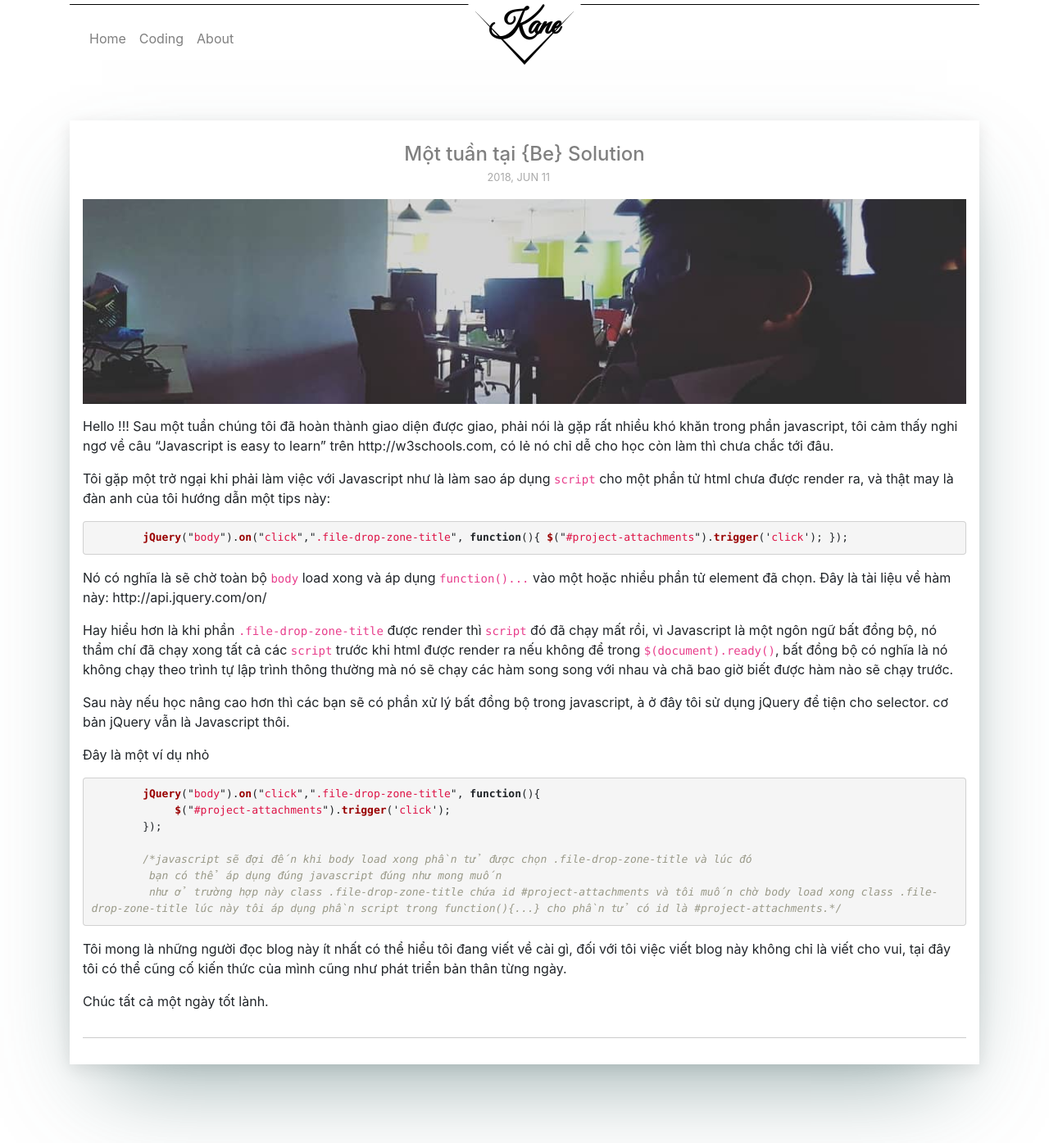
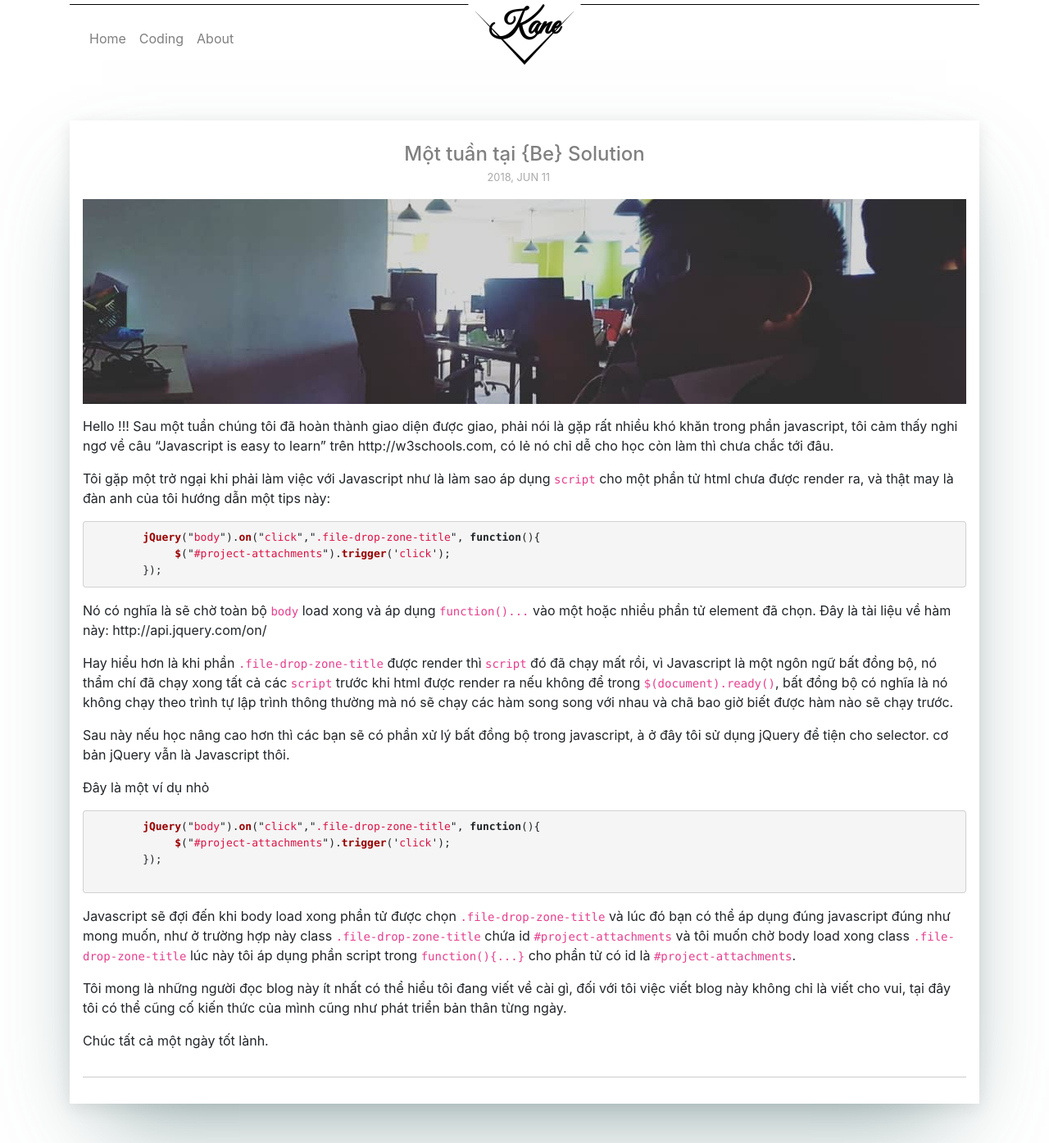
Before and after one commit to thyvo256/kanetu.github.io, a Jekyll site: the page built from _posts/2018-06-11-mot-tuan-tai-be-solution.markdown, in a window 1280 px wide. Shown: the whole page at 82% size. Built offline with Jekyll 4.4.1, drawn with Linux system fonts in a browser that asks for light colours.

```diff
--- a/_posts/2018-06-11-mot-tuan-tai-be-solution.markdown
+++ b/_posts/2018-06-11-mot-tuan-tai-be-solution.markdown
@@ -13,7 +13,9 @@ Sau một tuần chúng tôi đã hoàn thành giao diện được giao, phải
 Tôi gặp một trở ngại khi phải làm việc với Javascript như là làm sao áp dụng `script` cho một phần tử html chưa được render ra, và thật may là đàn anh của tôi hướng dẫn một tips này:
 
 {% highlight javascript %}
-	jQuery("body").on("click",".file-drop-zone-title", function(){ $("#project-attachments").trigger('click'); });
+	jQuery("body").on("click",".file-drop-zone-title", function(){
+	     $("#project-attachments").trigger('click');
+	});
 {% endhighlight %}
 
 Nó có nghĩa là sẽ chờ toàn bộ `body` load xong và áp dụng `function()...` vào một hoặc nhiều phần tử element đã chọn.
@@ -30,10 +32,9 @@ Sau này nếu học nâng cao hơn thì các bạn sẽ có phần xử lý b
 	     $("#project-attachments").trigger('click');
 	});
 
-	/*javascript sẽ đợi đến khi body load xong phần tử được chọn .file-drop-zone-title và lúc đó
-	 bạn có thể áp dụng đúng javascript đúng như mong muốn
-	 như ở trường hợp này class .file-drop-zone-title chứa id #project-attachments và tôi muốn chờ body load xong class .file-drop-zone-title lúc này tôi áp dụng phần script trong function(){...} cho phần tử có id là #project-attachments.*/
 {% endhighlight %}
+
+Javascript sẽ đợi đến khi body load xong phần tử được chọn `.file-drop-zone-title` và lúc đó bạn có thể áp dụng đúng javascript đúng như mong muốn, như ở trường hợp này class `.file-drop-zone-title` chứa id `#project-attachments` và tôi muốn chờ body load xong class `.file-drop-zone-title` lúc này tôi áp dụng phần script trong `function(){...}` cho phần tử có id là `#project-attachments`.
 
 Tôi mong là những người đọc blog này ít nhất có thể hiểu tôi đang viết về cài gì, đối với tôi việc viết blog này không chỉ là viết cho vui, tại đây tôi có thể cũng cố kiến thức của mình cũng như phát triển bản thân từng ngày.
 
```
